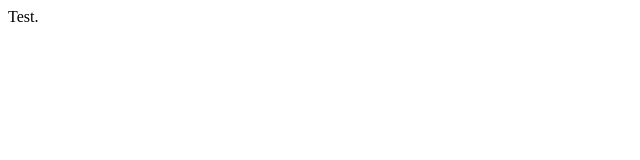
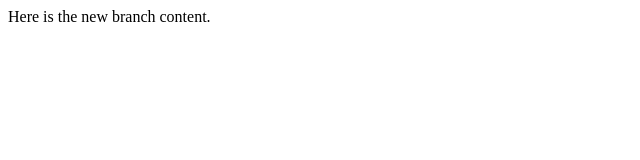
Before and after one commit to syed1980eer/Lecture-01, a plain HTML site: page index.html in a window 1280 px wide. Shown: the whole page, without its empty margins (0-640 px from the left). Drawn offline with Linux system fonts and the light colour scheme.

Commit message:
New branch contents

```diff
--- a/index.html
+++ b/index.html
@@ -4,6 +4,6 @@
 		<title>Test</title>
 	</head>
 	<body>
-		Test.
+		Here is the new branch content.
 	</body>
 </html>
```
